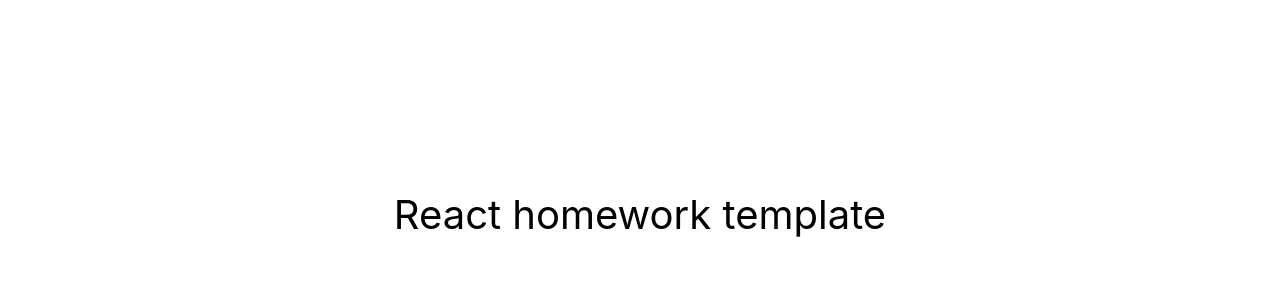
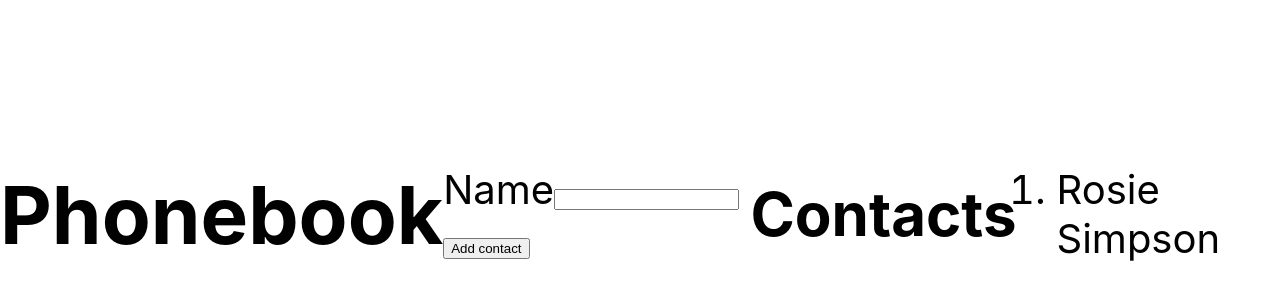
Before and after one commit to Anna4voit/goit-react-hw-02-phonebook, a React (Create React App) app: page / in a window 1280 px wide. Shown: the part 186-486 px from the top of the page. Built offline with nearby package versions, Linux system fonts and the light colour scheme.

Commit message:
upgrade-1
start

```diff
--- a/package.json
+++ b/package.json
@@ -2,11 +2,12 @@
   "name": "react-homework-template",
   "version": "0.1.0",
   "private": true,
-  "homepage": "https://goitacademy.github.io/react-homework-template/",
+  "homepage": "https://Anna4voit.github.io/goit-react-hw-02-phonebook/",
   "dependencies": {
     "@testing-library/jest-dom": "^5.16.3",
     "@testing-library/react": "^12.1.4",
     "@testing-library/user-event": "^13.5.0",
+    "nanoid": "^5.0.4",
     "react": "^18.1.0",
     "react-dom": "^18.1.0",
     "react-scripts": "5.0.1",
--- a/src/components/App.jsx
+++ b/src/components/App.jsx
@@ -1,4 +1,41 @@
-export const App = () => {
+import { Component } from 'react';
+import { nanoid } from 'nanoid';
+import { ContactList } from './ContactList/ContactList';
+import { ContactForm } from './ContactForm/ContactForm';
+
+export class App extends Component {
+  state = {
+    contacts: [{ id: 'id-1', name: 'Rosie Simpson' }],
+  };
+  // handleChange = event => {
+  //   const { name, value } = event.currentTarget;
+  //      this.setState({ [name]: value });
+  // };
+  // handleSubmit = event => {
+  //   event.preventDefault();
+  //   // console.log(this.state.name);
+  //   const contact = {
+  //     id: 'id-' + nanoid(),
+  //     name: this.state.name,
+  //   };
+  //   console.log(contact);
+  //   this.setState(prevState => ({
+  //     contacts: [...prevState.contacts, contact],
+  //   }));
+  //   console.log(this.state);
+  //   this.setState({ name: '' });
+  // };
+  addContact = name => {
+    const contact = {
+      id: 'id-' + nanoid(),
+      name,
+    };
+    this.setState(prevState => ({
+      contacts: [...prevState.contacts, contact],
+    }));
+    this.setState({ name: '' });
+  };
+  render() {
     return (
       <div
         style={{
@@ -7,10 +44,15 @@
           justifyContent: 'center',
           alignItems: 'center',
           fontSize: 40,
-        color: '#010101'
+          color: '#010101',
         }}
       >
-      React homework template
+        <h1>Phonebook</h1>
+        <ContactForm onSubmit={this.addContact} />
+
+        <h2>Contacts</h2>
+        <ContactList contacts={this.state.contacts} />
       </div>
     );
-};
+  }
+}
--- /dev/null
+++ b/src/components/ContactForm/ContactForm.jsx
@@ -0,0 +1,35 @@
+import { Component } from 'react';
+export class ContactForm extends Component {
+  state = {
+    name: '',
+  };
+
+  handleChange = event => {
+    const { name, value } = event.currentTarget;
+    this.setState({ [name]: value });
+  };
+
+  handleSubmit = event => {
+    event.preventDefault();
+    this.props.onSubmit(this.state.name);
+    this.setState({ name: '' });
+  };
+
+  render() {
+    return (
+      <form onSubmit={this.handleSubmit}>
+        <label>
+          Name
+          <input
+            type="text"
+            name="name"
+            value={this.state.name}
+            onChange={this.handleChange}
+            required
+          />
+        </label>
+        <button type="submit">Add contact</button>
+      </form>
+    );
+  }
+}
--- /dev/null
+++ b/src/components/ContactItem/ContactItem.jsx
@@ -0,0 +1,7 @@
+export const ContactItem = ({ name }) => {
+  return (
+    <li>
+      <p>{name}</p>
+    </li>
+  );
+};
--- /dev/null
+++ b/src/components/ContactList/ContactList.jsx
@@ -0,0 +1,11 @@
+import { ContactItem } from 'components/ContactItem/ContactItem';
+
+export const ContactList = ({ contacts }) => {
+  return (
+    <ol>
+      {contacts.map(({ id, name }) => (
+        <ContactItem key={id} name={name} />
+      ))}
+    </ol>
+  );
+};
```
Also changed, not shown: 1 other file (tests, documents, lock files or other folders). Lines whose indentation alone changed are shown as unchanged.
